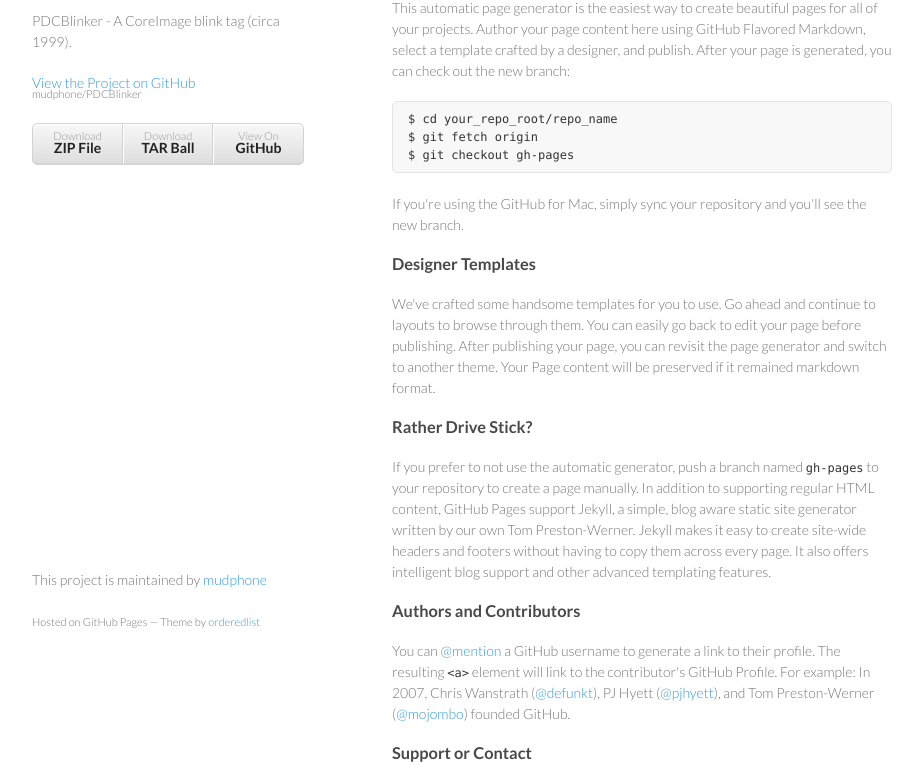
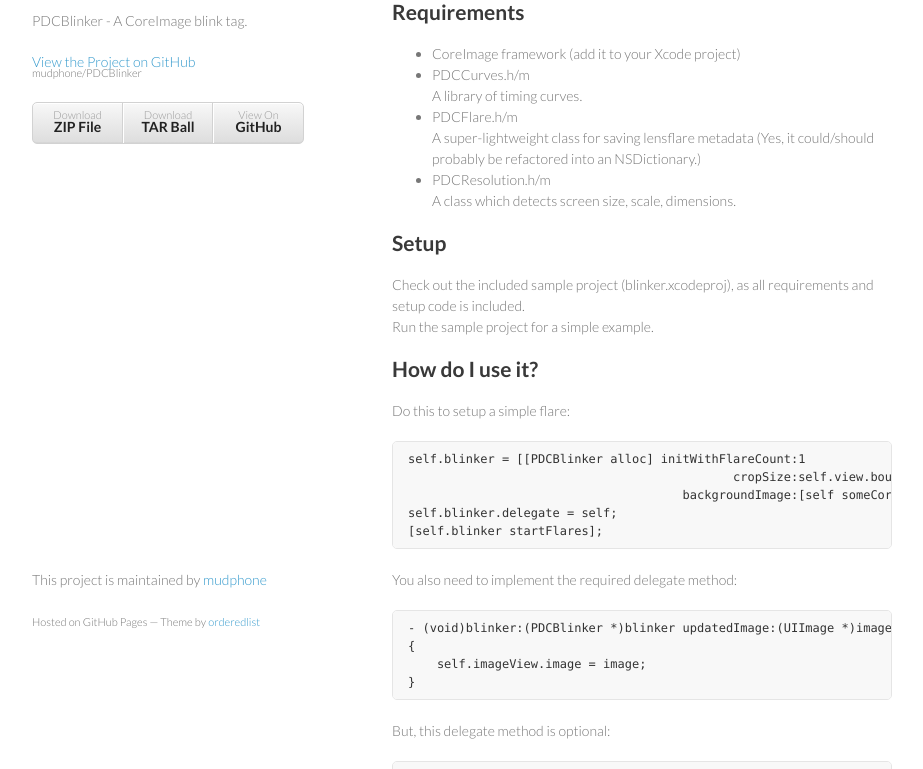
Before and after one commit to mudphone/PDCBlinker, a plain HTML site: page index.html in a window 1280 px wide. Shown: the part 99-868 px from the top of the page, without its empty margins (178-1101 px from the left). Drawn offline with Linux system fonts and the light colour scheme.

```diff
--- a/index.html
+++ b/index.html
@@ -16,7 +16,7 @@
     <div class="wrapper">
       <header>
         <h1>PDCBlinker</h1>
-        <p>PDCBlinker - A CoreImage blink tag (circa 1999).</p>
+        <p>PDCBlinker - A CoreImage blink tag.</p>
 
         <p class="view"><a href="https://github.com/mudphone/PDCBlinker">View the Project on GitHub <small>mudphone/PDCBlinker</small></a></p>
 
@@ -28,32 +28,49 @@
         </ul>
       </header>
       <section>
-        <h3>Welcome to GitHub Pages.</h3>
+        <p>Lens-flaring effect circa 1999.</p>
 
-<p>This automatic page generator is the easiest way to create beautiful pages for all of your projects. Author your page content here using GitHub Flavored Markdown, select a template crafted by a designer, and publish. After your page is generated, you can check out the new branch:</p>
+<h2>Requirements</h2>
 
-<pre><code>$ cd your_repo_root/repo_name
-$ git fetch origin
-$ git checkout gh-pages
+<ul>
+<li>CoreImage framework (add it to your Xcode project)</li>
+<li>PDCCurves.h/m<br>
+A library of timing curves.</li>
+<li>PDCFlare.h/m<br>
+A super-lightweight class for saving lensflare metadata (Yes, it could/should probably be refactored into an NSDictionary.)</li>
+<li>PDCResolution.h/m<br>
+A class which detects screen size, scale, dimensions.</li>
+</ul><h2>Setup</h2>
+
+<p>Check out the included sample project (blinker.xcodeproj), as all requirements and setup code is included.<br>
+Run the sample project for a simple example.</p>
+
+<h2>How do I use it?</h2>
+
+<p>Do this to setup a simple flare:</p>
+
+<pre><code>self.blinker = [[PDCBlinker alloc] initWithFlareCount:1
+                                             cropSize:self.view.bounds.size
+                                      backgroundImage:[self someCoreImage]];
+self.blinker.delegate = self;
+[self.blinker startFlares];
 </code></pre>
 
-<p>If you're using the GitHub for Mac, simply sync your repository and you'll see the new branch.</p>
+<p>You also need to implement the required delegate method:</p>
 
-<h3>Designer Templates</h3>
+<pre><code>- (void)blinker:(PDCBlinker *)blinker updatedImage:(UIImage *)image
+{
+    self.imageView.image = image;
+}
+</code></pre>
 
-<p>We've crafted some handsome templates for you to use. Go ahead and continue to layouts to browse through them. You can easily go back to edit your page before publishing. After publishing your page, you can revisit the page generator and switch to another theme. Your Page content will be preserved if it remained markdown format.</p>
+<p>But, this delegate method is optional:</p>
 
-<h3>Rather Drive Stick?</h3>
-
-<p>If you prefer to not use the automatic generator, push a branch named <code>gh-pages</code> to your repository to create a page manually. In addition to supporting regular HTML content, GitHub Pages support Jekyll, a simple, blog aware static site generator written by our own Tom Preston-Werner. Jekyll makes it easy to create site-wide headers and footers without having to copy them across every page. It also offers intelligent blog support and other advanced templating features.</p>
-
-<h3>Authors and Contributors</h3>
-
-<p>You can <a href="https://github.com/blog/821" class="user-mention">@mention</a> a GitHub username to generate a link to their profile. The resulting <code>&lt;a&gt;</code> element will link to the contributor's GitHub Profile. For example: In 2007, Chris Wanstrath (<a href="https://github.com/defunkt" class="user-mention">@defunkt</a>), PJ Hyett (<a href="https://github.com/pjhyett" class="user-mention">@pjhyett</a>), and Tom Preston-Werner (<a href="https://github.com/mojombo" class="user-mention">@mojombo</a>) founded GitHub.</p>
-
-<h3>Support or Contact</h3>
-
-<p>Having trouble with Pages? Check out the documentation at <a href="http://help.github.com/pages">http://help.github.com/pages</a> or contact <a href="mailto:support@github.com">support@github.com</a> and we’ll help you sort it out.</p>
+<pre><code>- (void)blinker:(PDCBlinker *)blinker willConfigureFlare:(PDCFlare *)flare atIndex:(NSUInteger)index
+{
+    \\ Customize the flare here.
+}
+</code></pre>
       </section>
       <footer>
         <p>This project is maintained by <a href="https://github.com/mudphone">mudphone</a></p>
```
Also changed, not shown: params.json (+1 -1 lines).
